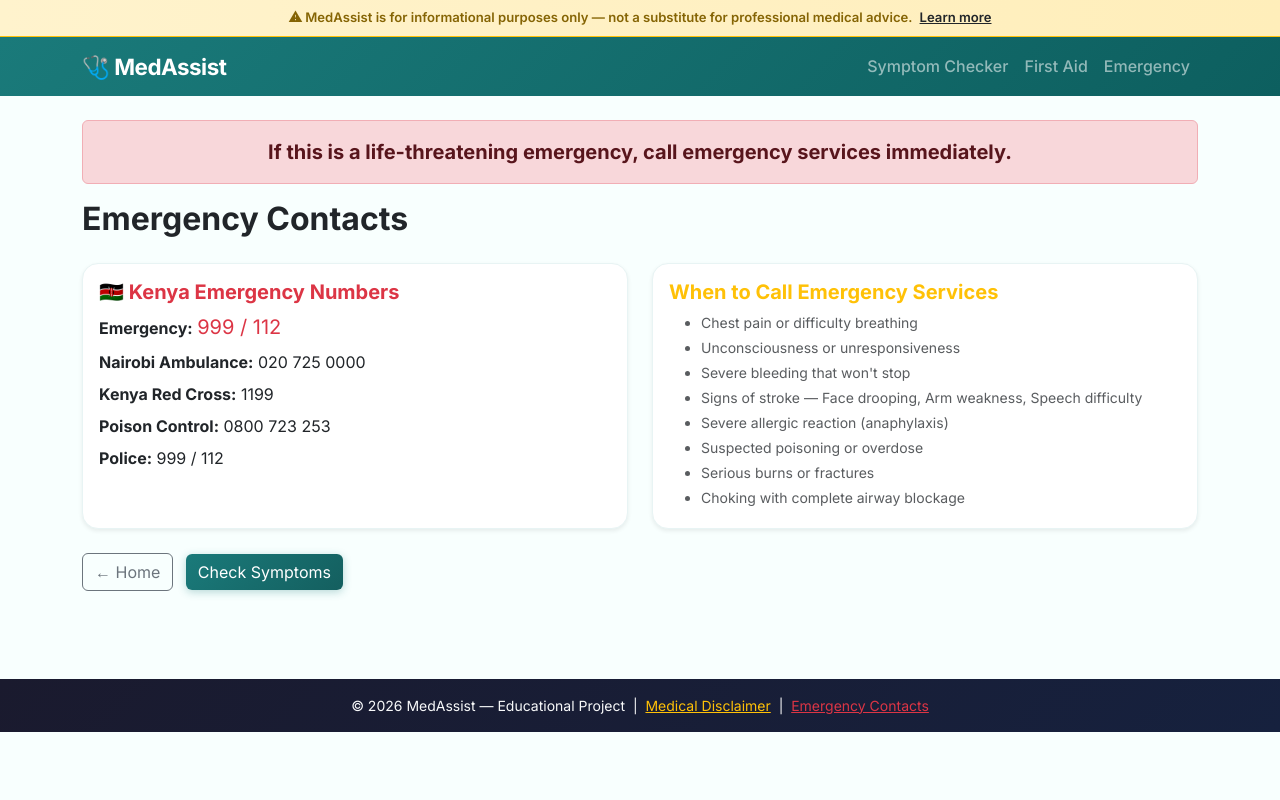
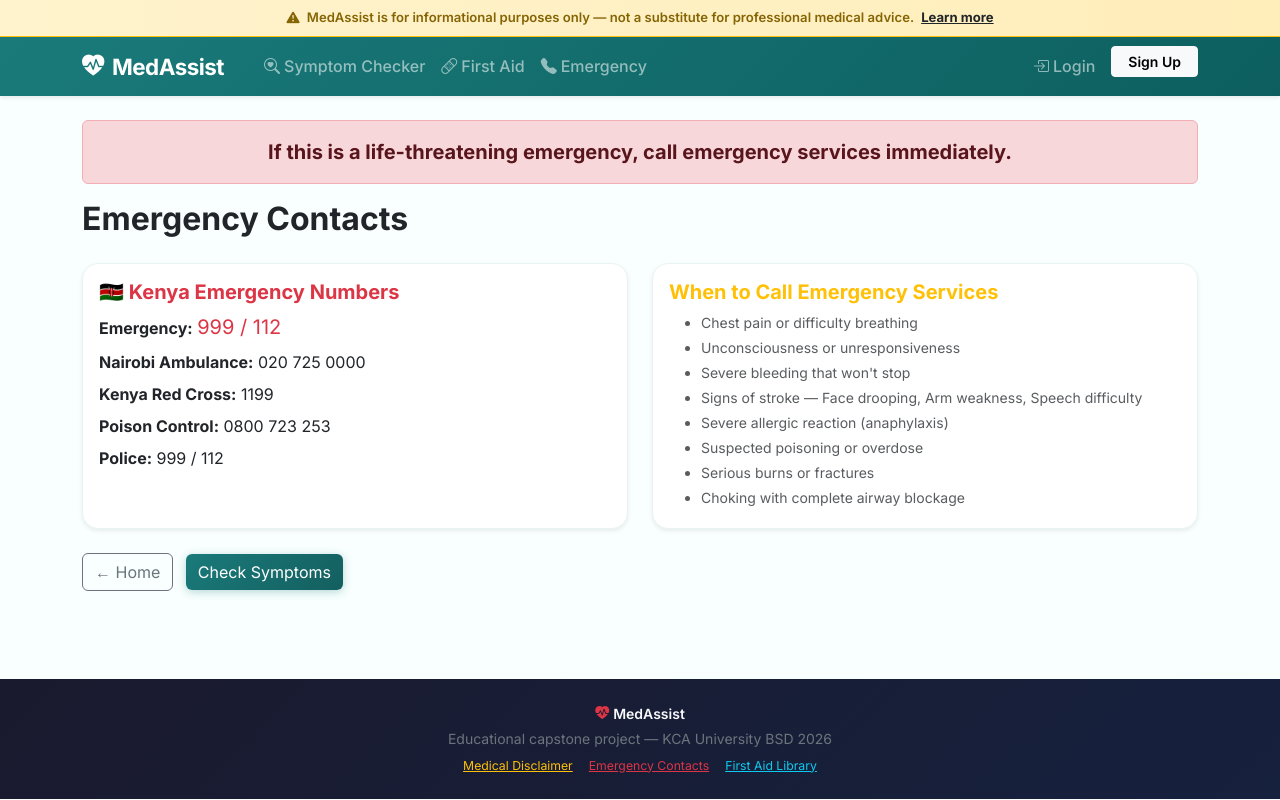
Before and after one commit to winstone-1/med-assist, a Flask app: page /emergency in a window 1280 px wide. Run offline with Flask 3, Linux system fonts and the light colour scheme.

Commit message:
update base template with better navbar and auth

```diff
--- a/templates/base.html
+++ b/templates/base.html
@@ -5,50 +5,116 @@
   <meta name="viewport" content="width=device-width, initial-scale=1">
   <title>{% block title %}MedAssist{% endblock %}</title>
   <link href="https://cdn.jsdelivr.net/npm/bootstrap@5.3.3/dist/css/bootstrap.min.css" rel="stylesheet">
+  <link href="https://cdn.jsdelivr.net/npm/bootstrap-icons@1.11.0/font/bootstrap-icons.css" rel="stylesheet">
   <link rel="stylesheet" href="{{ url_for('static', filename='css/style.css') }}">
 </head>
 <body>
 
   <!-- Disclaimer Banner -->
   <div class="disclaimer-banner text-center py-2 small fw-semibold">
-    ⚠ MedAssist is for informational purposes only — not a substitute for professional medical advice.
-    <a href="{{ url_for('disclaimer') }}" class="text-dark ms-1">Learn more</a>
+    <i class="bi bi-exclamation-triangle-fill me-1"></i>
+    MedAssist is for informational purposes only — not a substitute for professional medical advice.
+    <a href="{{ url_for('disclaimer') }}" class="text-dark ms-1 fw-bold">Learn more</a>
   </div>
 
   <!-- Navbar -->
-  <nav class="navbar navbar-expand-lg navbar-dark bg-teal">
+  <nav class="navbar navbar-expand-lg navbar-dark bg-teal shadow-sm">
     <div class="container">
-      <a class="navbar-brand fw-bold" href="{{ url_for('index') }}">🩺 MedAssist</a>
-      <button class="navbar-toggler" type="button" data-bs-toggle="collapse" data-bs-target="#navMenu">
+      <a class="navbar-brand fw-bold" href="{{ url_for('index') }}">
+        <i class="bi bi-heart-pulse-fill me-2"></i>MedAssist
+      </a>
+      <button class="navbar-toggler border-0" type="button"
+              data-bs-toggle="collapse" data-bs-target="#navMenu">
         <span class="navbar-toggler-icon"></span>
       </button>
       <div class="collapse navbar-collapse" id="navMenu">
-        <ul class="navbar-nav ms-auto">
+        <ul class="navbar-nav me-auto ms-3">
           <li class="nav-item">
-            <a class="nav-link" href="{{ url_for('symptom_form') }}">Symptom Checker</a>
+            <a class="nav-link" href="{{ url_for('symptom_form') }}">
+              <i class="bi bi-search-heart me-1"></i>Symptom Checker
+            </a>
           </li>
           <li class="nav-item">
-            <a class="nav-link" href="{{ url_for('firstaid_list') }}">First Aid</a>
+            <a class="nav-link" href="{{ url_for('firstaid_list') }}">
+              <i class="bi bi-bandaid me-1"></i>First Aid
+            </a>
           </li>
           <li class="nav-item">
-            <a class="nav-link" href="{{ url_for('emergency') }}">Emergency</a>
+            <a class="nav-link" href="{{ url_for('emergency') }}">
+              <i class="bi bi-telephone-fill me-1"></i>Emergency
+            </a>
           </li>
+        </ul>
+        <ul class="navbar-nav ms-auto">
+          {% if current_user.is_authenticated %}
+          <li class="nav-item">
+            <a class="nav-link" href="{{ url_for('dashboard') }}">
+              <i class="bi bi-person-circle me-1"></i>{{ current_user.username }}
+            </a>
+          </li>
+          <li class="nav-item">
+            <a class="nav-link" href="{{ url_for('logout') }}">
+              <i class="bi bi-box-arrow-right me-1"></i>Logout
+            </a>
+          </li>
+          {% else %}
+          <li class="nav-item">
+            <a class="nav-link" href="{{ url_for('login') }}">
+              <i class="bi bi-box-arrow-in-right me-1"></i>Login
+            </a>
+          </li>
+          <li class="nav-item ms-2">
+            <a class="btn btn-light btn-sm px-3 fw-semibold text-teal"
+               href="{{ url_for('register') }}">
+              Sign Up
+            </a>
+          </li>
+          {% endif %}
         </ul>
       </div>
     </div>
   </nav>
 
+  <!-- Flash Messages -->
+  {% with messages = get_flashed_messages(with_categories=true) %}
+    {% if messages %}
+    <div class="container mt-3">
+      {% for category, message in messages %}
+      <div class="alert alert-{{ category }} alert-dismissible fade show shadow-sm" role="alert">
+        {{ message }}
+        <button type="button" class="btn-close" data-bs-dismiss="alert"></button>
+      </div>
+      {% endfor %}
+    </div>
+    {% endif %}
+  {% endwith %}
+
   <!-- Page Content -->
-  <main class="container py-4">
+  <main class="container py-4 fade-in-up">
     {% block content %}{% endblock %}
   </main>
 
   <!-- Footer -->
-  <footer class="bg-dark text-light text-center py-3 small">
-    &copy; 2026 MedAssist — Educational Project &nbsp;|&nbsp;
-    <a href="{{ url_for('disclaimer') }}" class="text-warning">Medical Disclaimer</a>
-    &nbsp;|&nbsp;
-    <a href="{{ url_for('emergency') }}" class="text-danger">Emergency Contacts</a>
+  <footer class="text-light text-center py-4 small">
+    <div class="container">
+      <p class="mb-1 fw-semibold">
+        <i class="bi bi-heart-pulse-fill text-danger me-1"></i>MedAssist
+      </p>
+      <p class="text-secondary mb-2">
+        Educational capstone project — KCA University BSD 2026
+      </p>
+      <div class="d-flex justify-content-center gap-3">
+        <a href="{{ url_for('disclaimer') }}" class="text-warning small">
+          Medical Disclaimer
+        </a>
+        <a href="{{ url_for('emergency') }}" class="text-danger small">
+          Emergency Contacts
+        </a>
+        <a href="{{ url_for('firstaid_list') }}" class="text-info small">
+          First Aid Library
+        </a>
+      </div>
+    </div>
   </footer>
 
   <script src="https://cdn.jsdelivr.net/npm/bootstrap@5.3.3/dist/js/bootstrap.bundle.min.js"></script>
```
